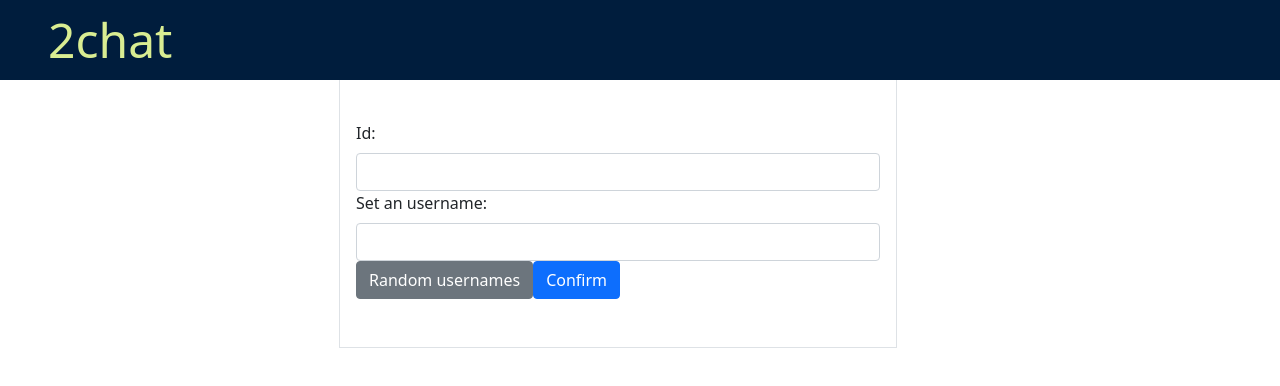
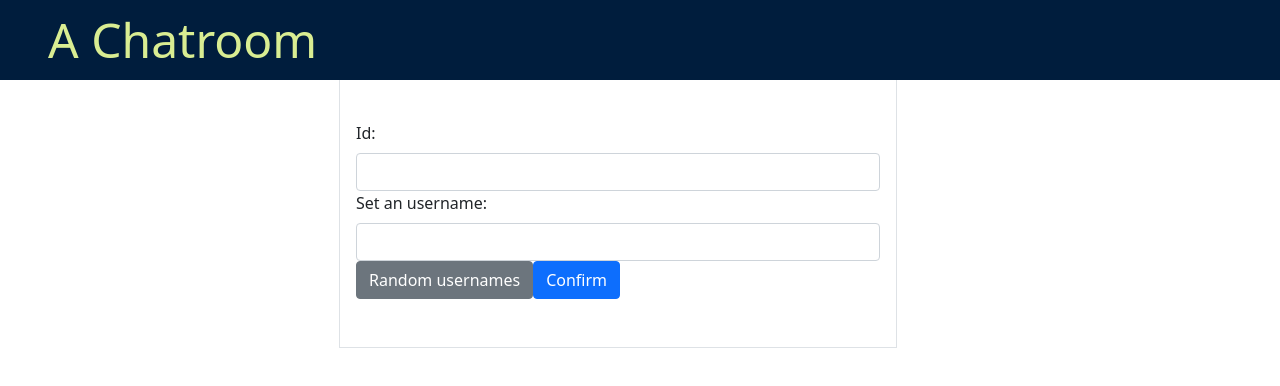
Before and after one commit to vivien-z/chatroom, a Next.js app: page / in a window 1280 px wide. Shown: the top 386 px of the page. Built offline with nearby package versions, Linux system fonts and the light colour scheme; no server answers.

Commit message:
changed chatroom app title of navbar

```diff
--- a/components/Navbar.jsx
+++ b/components/Navbar.jsx
@@ -5,13 +5,13 @@ const Navbar = ({ value, avatarSrc, disabled }) => {
   if (disabled) {
     return (
       <nav className={styles.navbar}>
-        <div className={styles.navbarLogo}>2chat</div>
+        <div className={styles.navbarLogo}>A Chatroom</div>
       </nav>
     );
   } else {
     return (
       <nav className={styles.navbar}>
-        <div className={styles.navbarLogo}>2chat</div>
+        <div className={styles.navbarLogo}>A Chatroom</div>
         <div className={styles.navbarProfileInfo}>
           <p>Hi: {value}</p>
           {/*<img src={avatarSrc} alt="profile pic" />*/}
```
